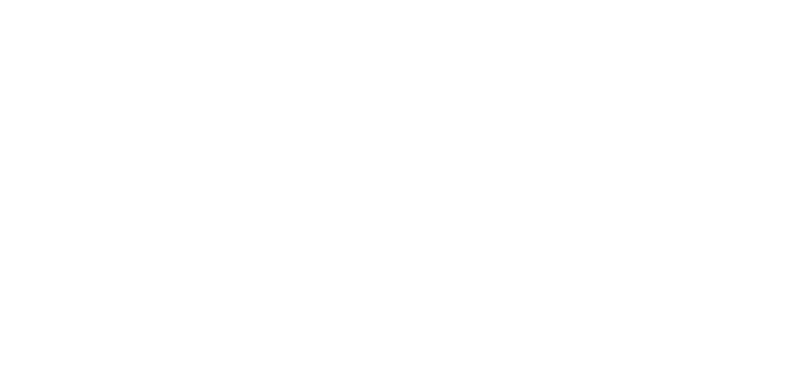
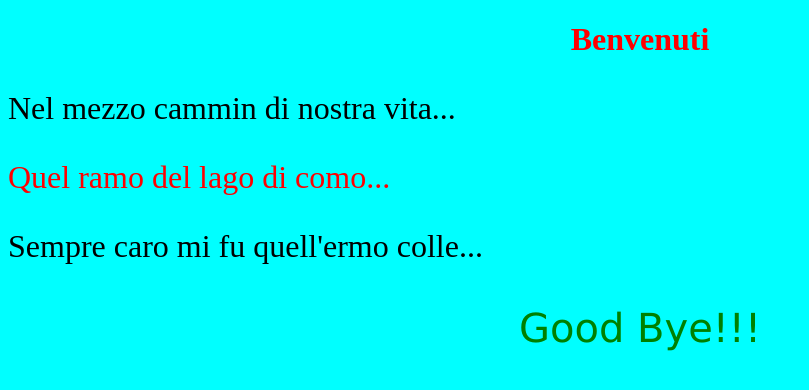
Before and after one commit to Geymark-sw/Web1, a plain HTML site: page SecondaPagina/index.html in a window 1280 px wide. Shown: the whole page, without its empty margins (0-809 px from the left). Drawn offline with Linux system fonts and the light colour scheme.

Commit message:
seconda e terza pagina

```diff
--- a/SecondaPagina/index.html
+++ b/SecondaPagina/index.html
@@ -5,14 +5,45 @@
         <style>
             body {
 
-                background-color: aqua
+                background-color: aqua;
                 text-align: center;
+            }
+
+            p{
+                text-align: left;
+                font-size: xx-large;
+            }
+            #testorosso{
+
+                color:red;
+            }
+
+            .testoverde {color: green;
+            font-family: 'Lucida Sans', 'Lucida Sans Regular', 'Lucida Grande', 'Lucida Sans Unicode', Geneva, Verdana, sans-serif;
+            font-size: 40px;
+            text-align: center;
             }
         </style>
     </head>
 
     <body>
 
+        <h1 id="testorosso">Benvenuti</h1>
+        <p>
+            Nel mezzo cammin di nostra vita...
+        </p>
+        <p id="testorosso">
+            Quel ramo del lago di como...
+        </p>
+        <p>
+            Sempre caro mi fu quell'ermo colle...
+        </p>
+
+        <p class="testoverde">
+            Good Bye!!!
+        </p>
+
+
 
     </body>
 
```
Also changed, not shown: TerzaPagina/index.html (added, +42 -0 lines).
